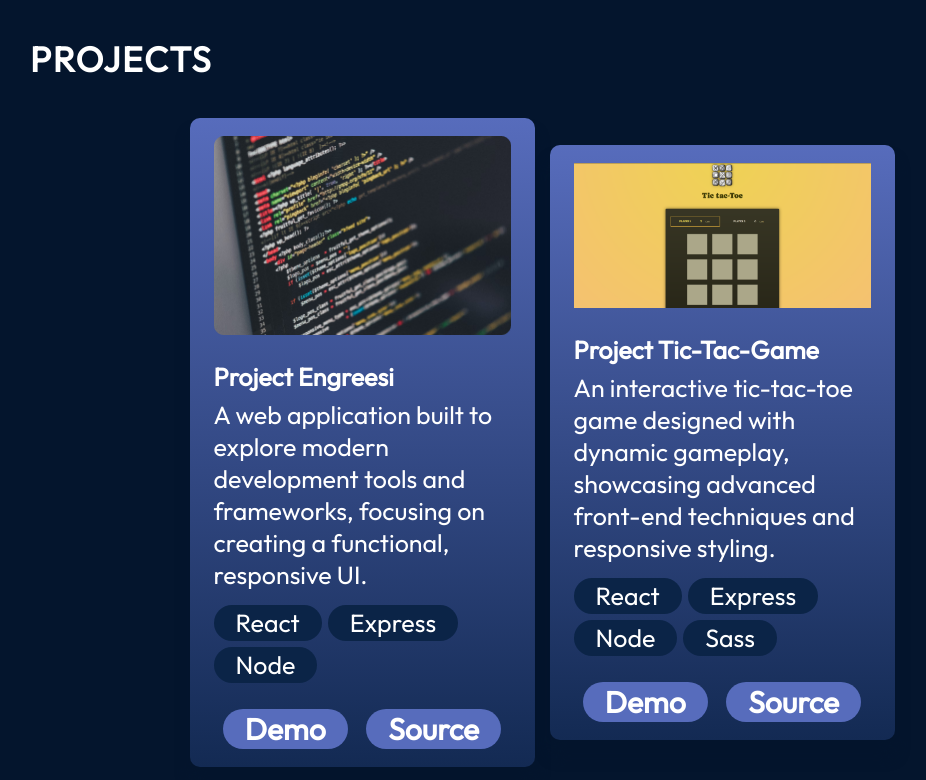
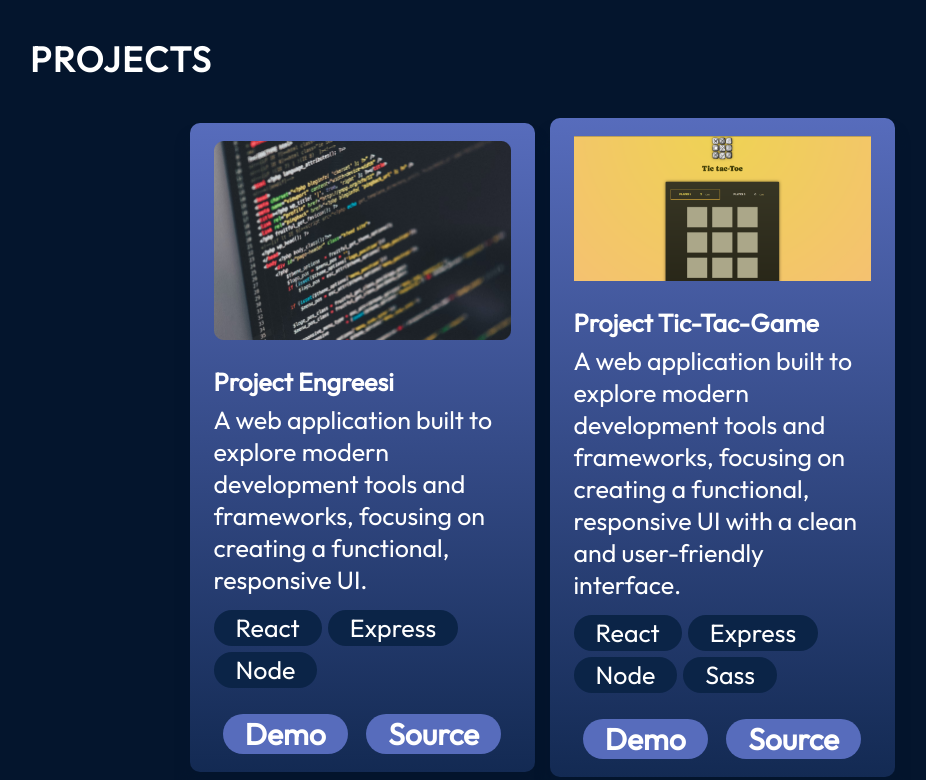
Before and after one commit to NavodWijesooriya/Port-Folio, a React (Vite) app in the folder Port-Folio/: page / in a window 1280 px wide. Shown: the part 2000-2780 px from the top of the page, without its empty margins (98-1024 px from the left). Built offline with nearby package versions, Linux system fonts and the light colour scheme.

Commit message:
project card  size change

```diff
--- a/Port-Folio/package.json
+++ b/Port-Folio/package.json
@@ -25,6 +25,6 @@
     "eslint-plugin-react-hooks": "^5.1.0-rc.0",
     "eslint-plugin-react-refresh": "^0.4.9",
     "globals": "^15.9.0",
-    "vite": "^5.4.1"
+    "vite": "^5.4.11"
   }
 }
--- a/Port-Folio/src/components/ProjectCard.module.css
+++ b/Port-Folio/src/components/ProjectCard.module.css
@@ -8,10 +8,14 @@
   box-shadow: 0 16px 14px 0 #04152d;
   padding: 18px 24px;
   max-width: 345px;
+  width: 100%; /* Ensure it takes full width available */
+  height: 100%; /* Allow it to have a consistent height */
+  box-sizing: border-box; /* Make sure padding doesn't affect the overall size */
 }
 
 .image {
   margin-bottom: 26px;
+  flex-shrink: 0; /* Prevent image from shrinking */
 }
 
 .title {
@@ -59,3 +63,14 @@
   background: var(--color-primary);
   padding: 1px 22px;
 }
+
+/* Optional: If you want to force all containers to have the same height and width */
+.container-wrapper {
+  display: flex;
+  justify-content: space-between;
+  flex-wrap: wrap;
+}
+
+.container-wrapper .container {
+  height: 500px; /* Set a fixed height or use min-height for uniform size */
+}
--- a/Port-Folio/src/components/Projects.module.css
+++ b/Port-Folio/src/components/Projects.module.css
@@ -24,16 +24,3 @@
   gap: 15px;
   width: 100%;
 }
-
-.project-item {
-  flex: 1 1 calc(25% - 30px); /* Adjust size, e.g., 25% for 4 items in a row */
-  max-width: calc(25% - 30px); /* Ensure they don't exceed the width */
-  min-width: 200px; /* Set a minimum width to maintain responsive behavior */
-  height: 300px; /* Fixed height for uniformity */
-  background-color: var(--color-background); /* Example background */
-  display: flex;
-  justify-content: center;
-  align-items: center;
-  border: 1px solid var(--color-border); /* Optional border */
-  border-radius: 8px; /* Optional rounded corners */
-}
--- a/Port-Folio/src/data/projects.json
+++ b/Port-Folio/src/data/projects.json
@@ -10,7 +10,7 @@
     {
         "title": "Project Tic-Tac-Game",
         "imageSrc": "projects/sss.png",
-        "description": "An interactive tic-tac-toe game designed with dynamic gameplay, showcasing advanced front-end techniques and responsive styling.",
+        "description": "A web application built to explore modern development tools and frameworks, focusing on creating a functional, responsive UI with a clean and user-friendly interface.",
         "skills": ["React", "Express", "Node", "Sass"],
         "demo": "https://tic-tac-game-mu.vercel.app/",
         "source": "https://github.com/NavodWijesooriya/tic-tac-game"
@@ -18,7 +18,7 @@
     {
         "title": "Invoice App",
         "imageSrc": "projects/sss4.png",
-        "description": "A personal project built to dive deeper into java",
+        "description": "A web application built to explore modern development tools and frameworks, focusing on creating a functional, responsive UI  with a clean and user-friendly interface.",
         "skills": ["Java"],
         "demo": "https://github.com/NavodWijesooriya/Poss-System target='_blank'",
         "source": "https://github.com/NavodWijesooriya/Poss-System target='_blank'"
@@ -26,7 +26,7 @@
     {
         "title": "MY Portfolio",
         "imageSrc": "projects/sss3.png",
-        "description": "A digital portfolio to showcase various projects, skills, and design expertise, implemented with a clean and user-friendly interface.",
+        "description": "A web application built to explore modern development tools and frameworks, focusing on creating a functional, responsive UI with a clean and user-friendly interface.",
         "skills": ["React", "Express", "Node"],
         "demo": "https://port-folio-ruddy-theta.vercel.app/",
         "source": "https://github.com/NavodWijesooriya/NavodWijesooriya"
```
Also changed, not shown: 1 other file (tests, documents, lock files or other folders).
